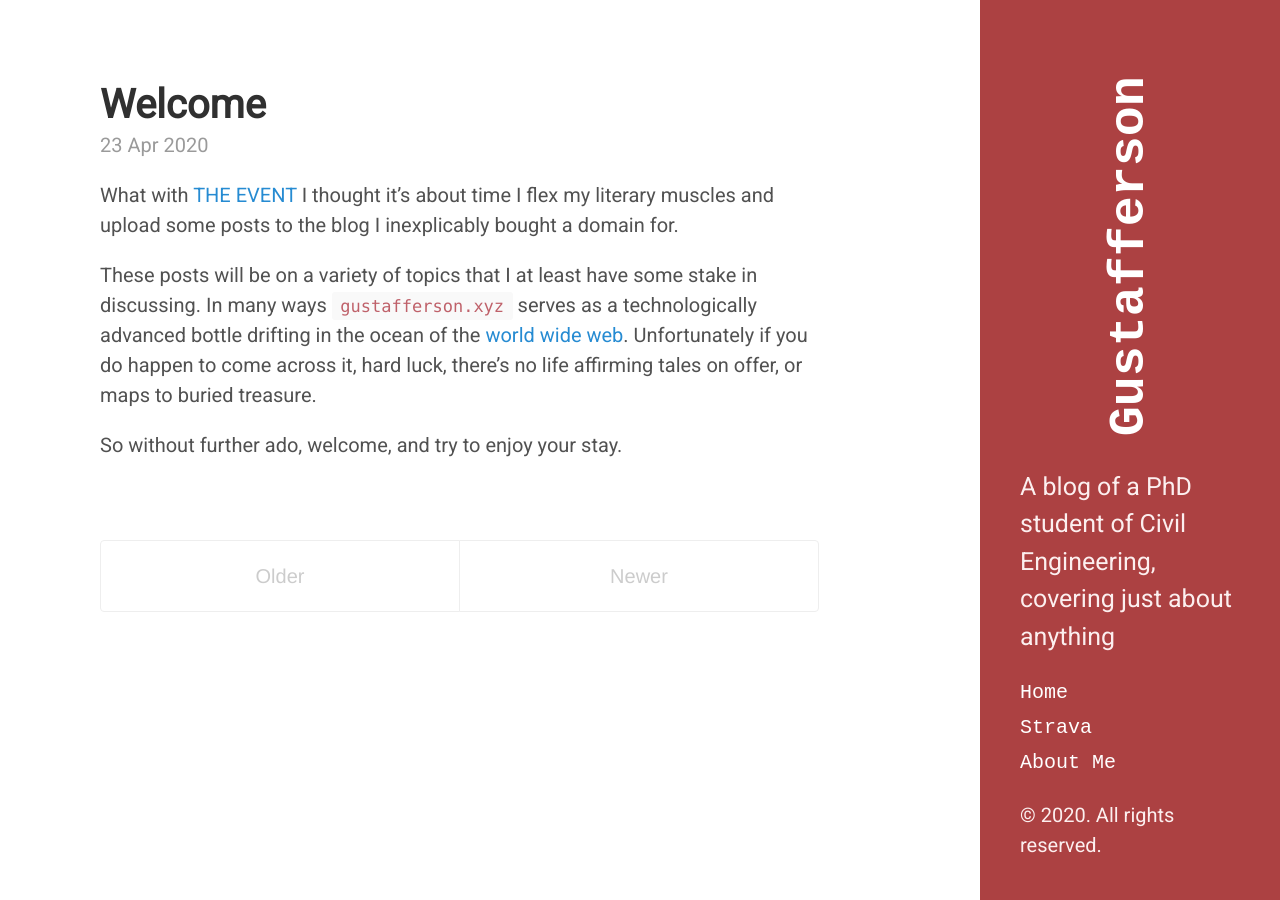
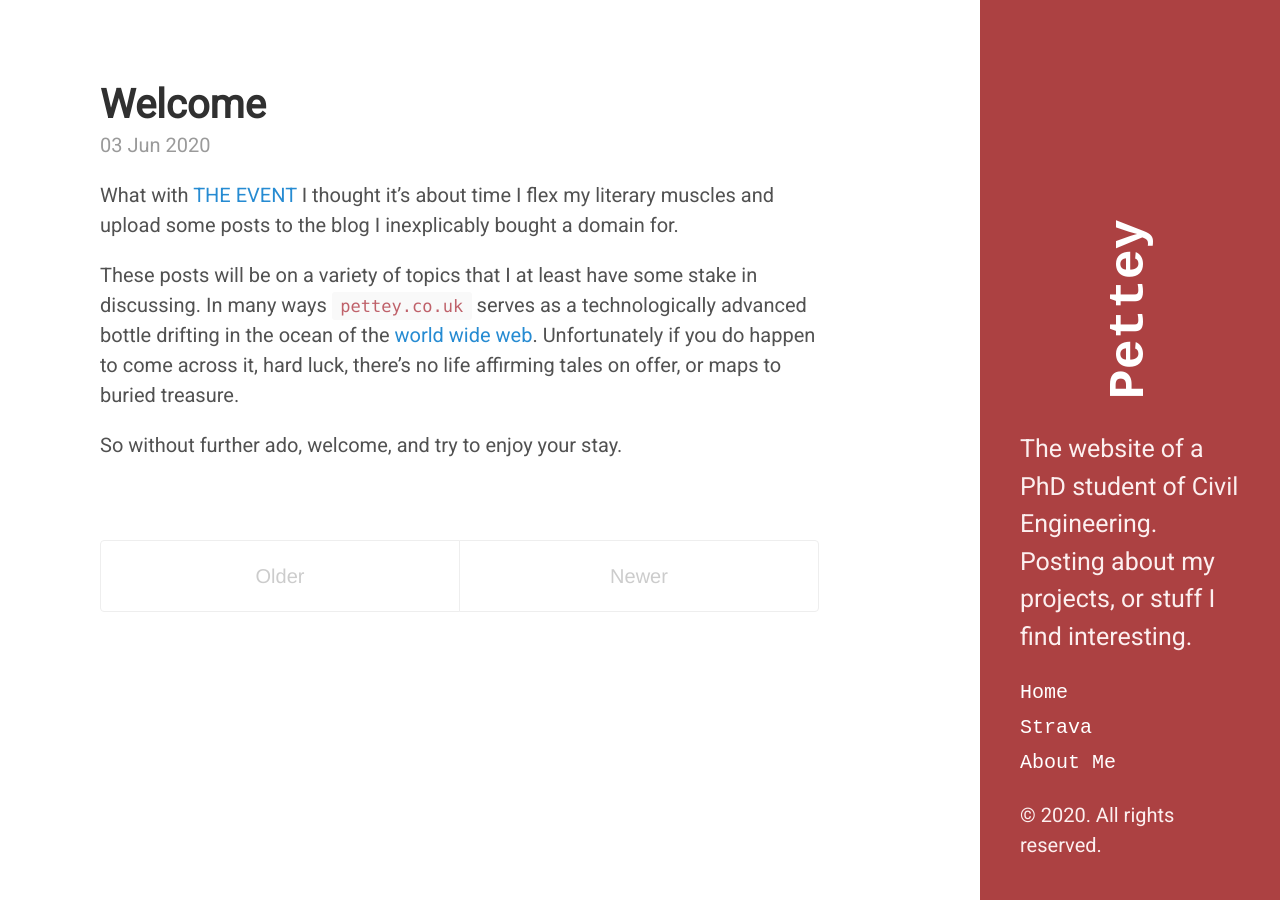
Before and after one commit to Gustafferson/gustafferson.github.io, a Jekyll site: the page built from index.html, in a window 1280 px wide. Built offline with Jekyll 4.4.1, drawn with Linux system fonts in a browser that asks for light colours; the list of posts is cut into pages by our own code.

Commit message:
Changing website domain.

```diff
--- a/_config.yml
+++ b/_config.yml
@@ -18,12 +18,12 @@
 # You can create any custom variable you would like, and they will be accessible
 # in the templates via {{ site.myvariable }}.
 
-title: Gustafferson
+title: Pettey
 email: angus.pettey@nottingham.ac.uk
 description: >- # this means to ignore newlines until "baseurl:"
-  A blog of a PhD student of Civil Engineering, covering just about anything
+  The website of a PhD student of Civil Engineering. Posting about my projects, or stuff I find interesting.
 baseurl: "/" # the subpath of your site, e.g. /blog
-url: "https://gustafferson.xyz" # the base hostname & protocol for your site, e.g. http://example.com
+url: "https://pettey.co.uk" # the base hostname & protocol for your site, e.g. http://example.com
 github_username:  gustafferson
 
 # Build settings
--- a/_posts/2020-04-23-welcome.markdown
+++ b/_posts/2020-04-23-welcome.markdown
@@ -1,13 +1,13 @@
 ---
 layout: post
 title:  "Welcome"
-date:   2020-04-23 16:11:19 +0000
+date:   2020-06-03 10:58:19 +0000
 categories: gustafferson life corona
 ---
 What with [THE EVENT][THE-EVENT] I thought it's about time I flex my literary muscles and upload some posts to the blog I inexplicably bought a domain for.
 
 These posts will be on a variety of topics that I at least have some stake in discussing.
-In many ways `gustafferson.xyz` serves as a technologically advanced bottle drifting in the ocean of the [world wide web][www].
+In many ways `pettey.co.uk` serves as a technologically advanced bottle drifting in the ocean of the [world wide web][www].
 Unfortunately if you do happen to come across it, hard luck, there's no life affirming tales on offer, or maps to buried treasure.
 
 So without further ado, welcome, and try to enjoy your stay.
```
